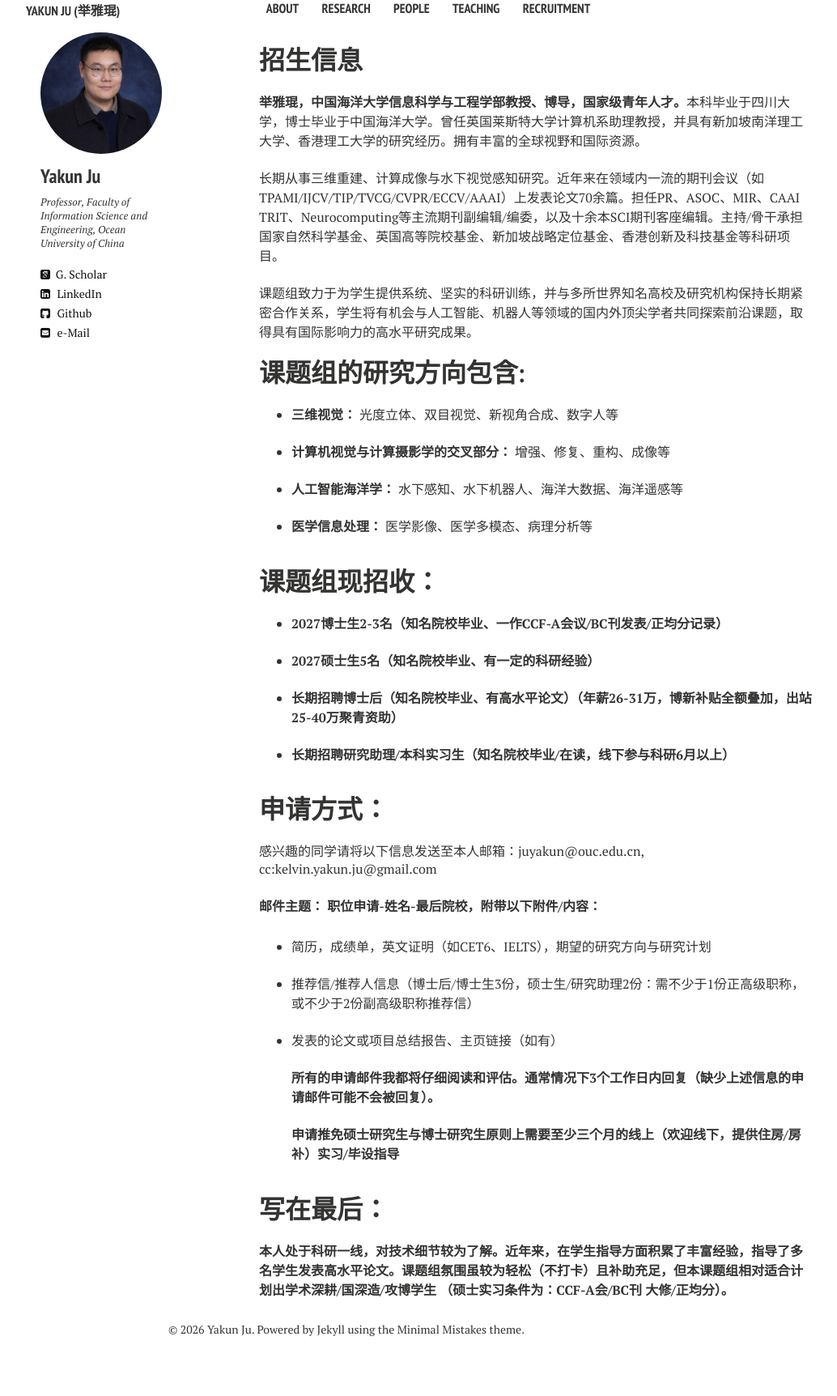
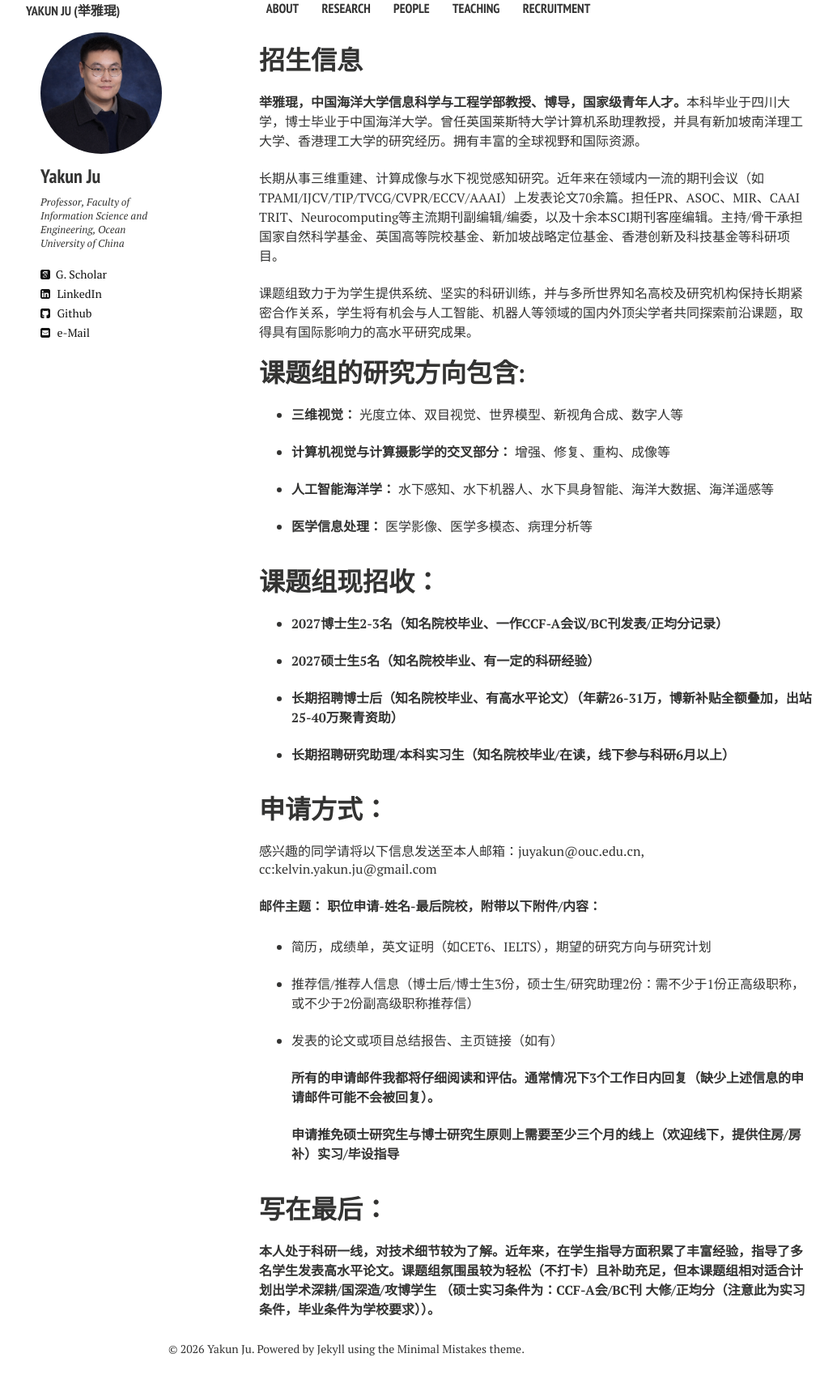
Before and after one commit to juyakun/juyakun.github.io, a Jekyll site: the page built from recruitment.md, in a window 1280 px wide. Shown: the whole page at 81% size, without its empty margins (112-1146 px from the left). Built offline with Jekyll 4.4.1, drawn with Linux system fonts in a browser that asks for light colours; nearby versions of some CDN libraries; before the commit the page ends 1700 px from its top, so only the background shows below that.

Commit message:
Update recruitment.md

```diff
--- a/recruitment.md
+++ b/recruitment.md
@@ -17,13 +17,13 @@ comments: false
 <br>
 
 # 课题组的研究方向包含:
--  **三维视觉：** 光度立体、双目视觉、新视角合成、数字人等
+-  **三维视觉：** 光度立体、双目视觉、世界模型、新视角合成、数字人等
 <br>
 <br>
 -  **计算机视觉与计算摄影学的交叉部分：** 增强、修复、重构、成像等
 <br>
 <br>
--  **人工智能海洋学：** 水下感知、水下机器人、海洋大数据、海洋遥感等
+-  **人工智能海洋学：** 水下感知、水下机器人、水下具身智能、海洋大数据、海洋遥感等
 <br>
 <br>
 -  **医学信息处理：** 医学影像、医学多模态、病理分析等
@@ -70,4 +70,4 @@ comments: false
 
 # 写在最后：
 
-**本人处于科研一线，对技术细节较为了解。近年来，在学生指导方面积累了丰富经验，指导了多名学生发表高水平论文。课题组氛围虽较为轻松（不打卡）且补助充足，但本课题组相对适合计划出学术深耕/国深造/攻博学生 （硕士实习条件为：CCF-A会/BC刊 大修/正均分）。**
+**本人处于科研一线，对技术细节较为了解。近年来，在学生指导方面积累了丰富经验，指导了多名学生发表高水平论文。课题组氛围虽较为轻松（不打卡）且补助充足，但本课题组相对适合计划出学术深耕/国深造/攻博学生 （硕士实习条件为：CCF-A会/BC刊 大修/正均分（注意此为实习条件，毕业条件为学校要求））。**
```
